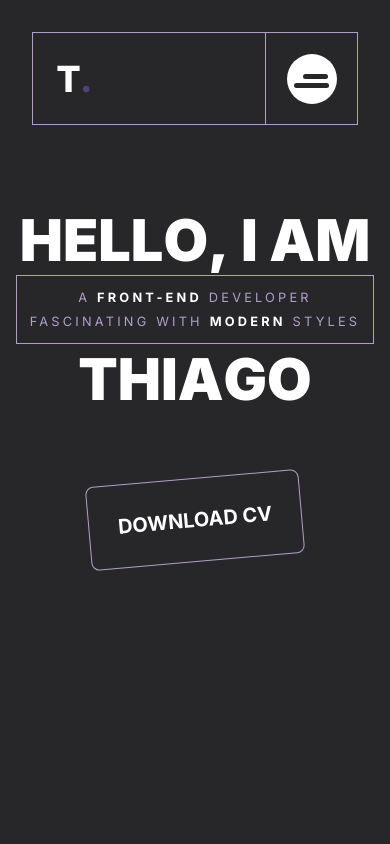
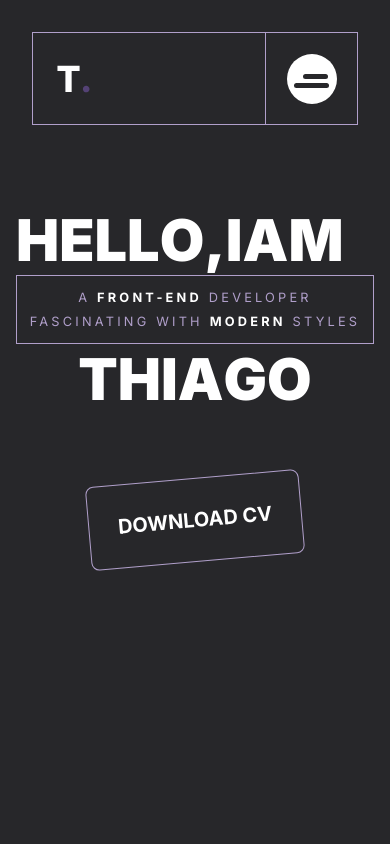
Before and after one commit to ythiago03/ythiago03-porfolio, a React (Vite) app: page / in a window 390 px wide. Shown: the top 844 px of the page. Built offline with nearby package versions, Linux system fonts and the light colour scheme.

Commit message:
Starting header title responsive

```diff
--- a/src/App.tsx
+++ b/src/App.tsx
@@ -39,6 +39,22 @@ const App = () => {
 
   const [languageToggle, setLanguageToggle] = useState(false);
 
+  const animatedText = {
+    englishText: 'hello, i am thiago'.split(' '),
+    portugueseText: 'olá, eu sou thiago'.split(' ')
+  };
+  const english = [];
+  const createAnimatedText = () => {
+
+    animatedText.englishText.forEach(word => {
+      english.push(word.split(''));
+
+    });
+    console.log(english);
+
+  };
+
+  createAnimatedText();
   const englishAnimated = [
     'Hello, I am'.split(''),
     'thiago'.split(''),
@@ -75,7 +91,7 @@ const App = () => {
         <header id="home" className="app-header">
           <Navbar/>
           <Sidebar/>
-          <div className="header-wrapper">
+          <section className="header-wrapper">
 
             <div className="header-title">
               <motion.div
@@ -92,9 +108,21 @@ const App = () => {
                   ? portugueseAnimated[0].map(
                     (letter, i) => <AnimatedText key={i}>{letter === ' ' ? '\u00A0' : letter}</AnimatedText>
                   )
-                  : englishAnimated[0].map(
-                    (letter, i) => <AnimatedText key={i}>{letter === ' ' ? '\u00A0' : letter}</AnimatedText>
-                  )
+                  : <div style={{display: 'flex',flexWrap: 'wrap'}}>
+                    <div>
+                      {english[0].map((letter, i) => <AnimatedText key={i}>{letter === ' ' ? '\u00A0' : letter}</AnimatedText>
+                      )}
+                    </div>
+                    <div>
+                      {english[1].map((letter, i) => <AnimatedText key={i}>{letter === ' ' ? '\u00A0' : letter}</AnimatedText>
+                      )}
+                    </div>
+                    <div>
+                      {english[2].map((letter, i) => <AnimatedText key={i}>{letter === ' ' ? '\u00A0' : letter}</AnimatedText>
+                      )}
+                    </div>
+
+                  </div>
                 }
 
                 {languageToggle
@@ -122,7 +150,7 @@ const App = () => {
               <span></span>
             </Link>
 
-          </div>
+          </section>
         </header>
 
         <main className="app-main">
```
